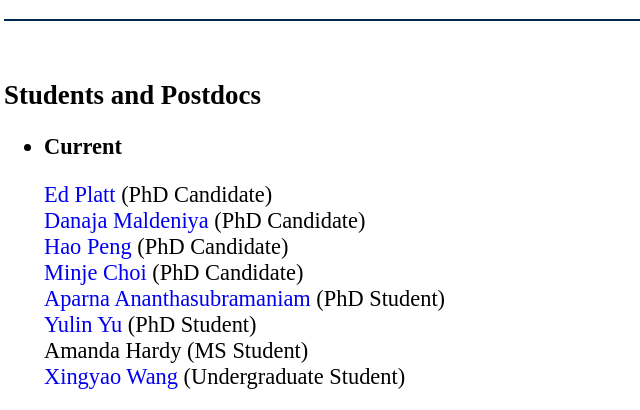
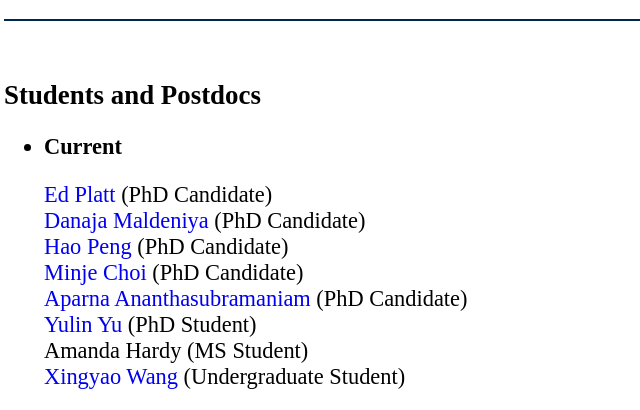
Before and after one commit to danielmromero/danielmromero.github.io, a plain HTML site: page index.html in a window 1280 px wide. Shown: the part 5441-5851 px from the top of the page, 196-836 px from the left. Drawn offline with Linux system fonts and the light colour scheme.

Commit message:
Add files via upload

```diff
--- a/index.html
+++ b/index.html
@@ -227,7 +227,7 @@ body, div, table, span {
   <a href="http://www.dmaldeniya.com/" target="_blank" >Danaja Maldeniya </a> (PhD Candidate)<br>
   <a href="http://haoopeng.github.io/" target="_blank" >Hao Peng </a> (PhD Candidate)<br>
   <a href="https://minjechoi.github.io/" target="_blank" > Minje Choi </a> (PhD Candidate)<br>
-  <a href="https://aparna-ananth.github.io/" target="_blank" >Aparna Ananthasubramaniam </a> (PhD Student)<br>
+  <a href="https://aparna-ananth.github.io/" target="_blank" >Aparna Ananthasubramaniam </a> (PhD Candidate)<br>
   <a href="https://yulin-yu.github.io/" target="_blank" >Yulin Yu </a> (PhD Student)<br>
   Amanda Hardy (MS Student)<br>
   <a href="https://xingyaoww.github.io/" target="_blank" >Xingyao Wang </a> (Undergraduate Student)<br>
```
